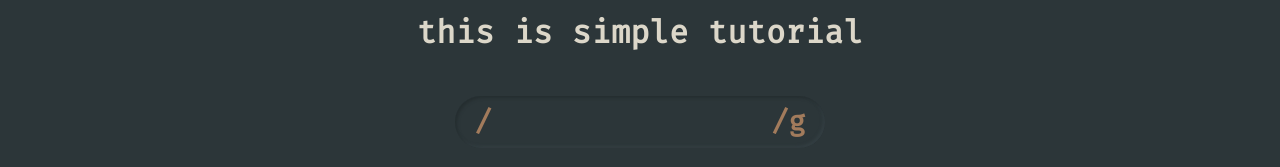
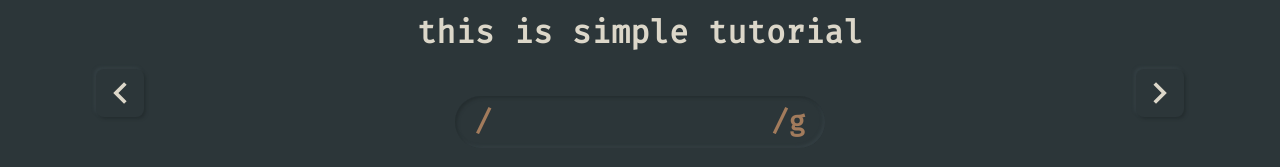
Before and after one commit to hyunmindev/regex-tutorial, a Next.js app: page /questions/1 in a window 1280 px wide. Shown: the part 307-474 px from the top of the page. Built offline with nearby package versions, Linux system fonts and the light colour scheme.

Commit message:
문제 이동 버튼 추가

```diff
--- a/src/pages/questions/[id].tsx
+++ b/src/pages/questions/[id].tsx
@@ -2,6 +2,8 @@ import Head from 'next/head';
 import { useRouter } from 'next/router';
 import { useEffect, useState } from 'react';
 
+import Next from '@/assets/icons/next.svg';
+import Prev from '@/assets/icons/prev.svg';
 import AnswerInput from '@/components/AnswerInput';
 import Header from '@/components/Header';
 import ParagraphLabel from '@/components/ParagraphLabel';
@@ -38,7 +40,6 @@ function Question() {
     if (Number.isNaN(id)) {
       return;
     }
-
     const question = questions[id];
     if (!question) {
       // eslint-disable-next-line no-void
@@ -90,6 +91,18 @@ function Question() {
             </p>
           )}
         </div>
+        <button
+          className={styles.prev}
+          type="button"
+        >
+          <Prev />
+        </button>
+        <button
+          className={styles.next}
+          type="button"
+        >
+          <Next />
+        </button>
       </div>
     </>
   );
--- a/src/styles/global.scss
+++ b/src/styles/global.scss
@@ -21,3 +21,7 @@ input {
     outline: none;
   }
 }
+
+button {
+  cursor: pointer;
+}
--- a/src/styles/pages/Question.module.scss
+++ b/src/styles/pages/Question.module.scss
@@ -18,3 +18,45 @@
 .success {
   color: var(--success);
 }
+
+.prev,
+.next {
+  position: absolute;
+  background: none;
+  border: none;
+  border-radius: 8px;
+  display: flex;
+  align-items: center;
+  justify-content: center;
+  width: 48px;
+  height: 48px;
+  background: #2c3639;
+  box-shadow: 2px 2px 3px #252e30, -2px -2px 3px #333e42;
+
+  svg {
+    fill: var(--primary);
+  }
+}
+
+.prev {
+  left: 96px;
+}
+
+.next {
+  right: 96px;
+}
+
+@media (max-width: 800px) {
+  .prev,
+  .next {
+    bottom: 24px;
+  }
+
+  .prev {
+    left: 24px;
+  }
+
+  .next {
+    right: 24px;
+  }
+}
```
Also changed, not shown: src/assets/icons/next.svg (added), src/assets/icons/prev.svg (added).
